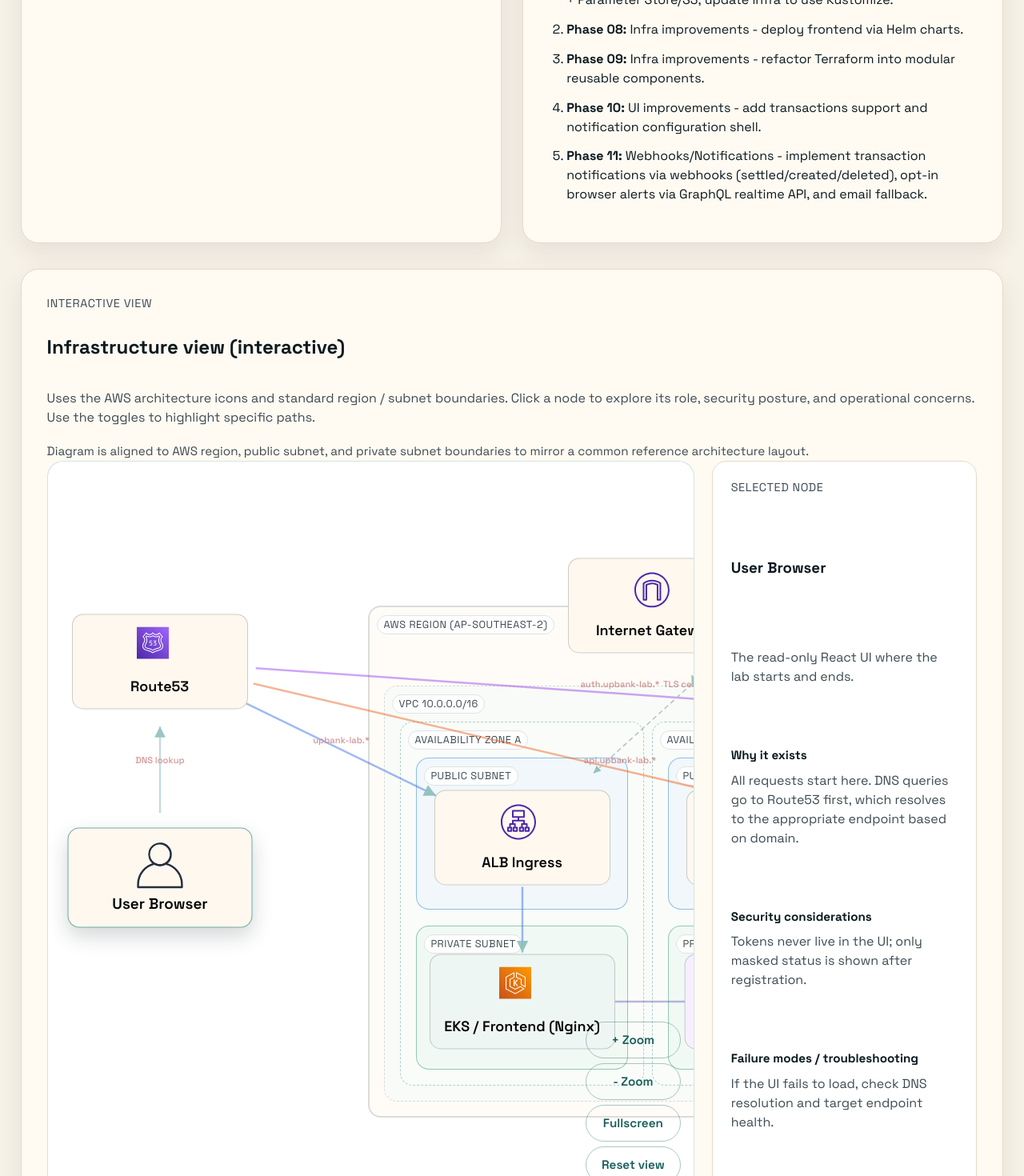
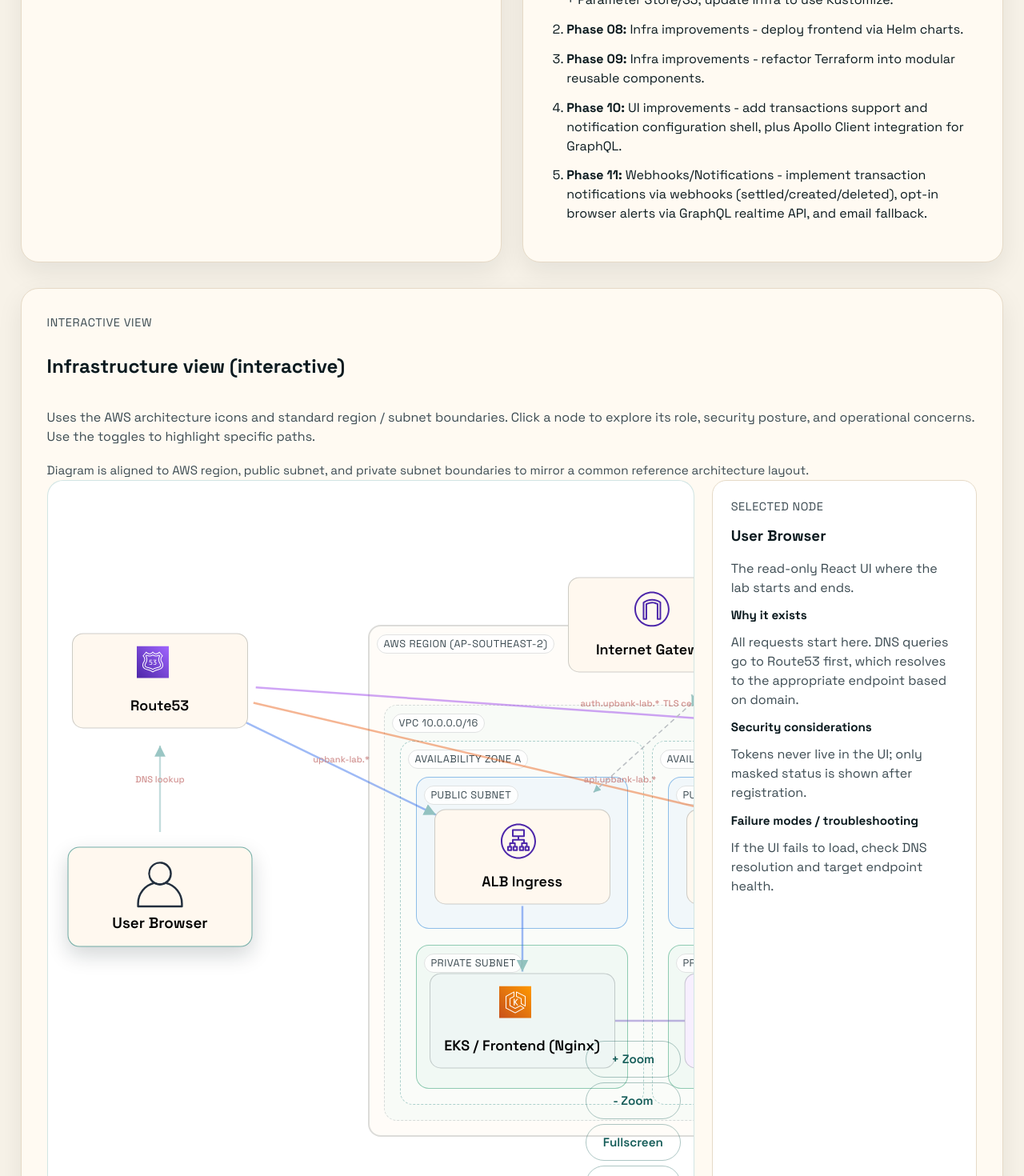
Before and after one commit to alanlima/upbank-aws-lab, a React (Vite) app in the folder app/: page / in a window 1280 px wide. Shown: the part 2340-3810 px from the top of the page at 80% size. Built offline with nearby package versions, Linux system fonts and the light colour scheme.

Commit message:
fix code issues

```diff
--- a/app/src/pages/LandingZonePage.css
+++ b/app/src/pages/LandingZonePage.css
@@ -327,17 +327,32 @@
   border-radius: 18px;
   border: 1px solid var(--border);
   padding: 1.4rem;
-  display: grid;
-  gap: 0.9rem;
+  display: flex;
+  flex-direction: column;
+  gap: 0.5rem;
 }
 
 .node-details h3 {
   margin: 0.2rem 0 0.4rem;
 }
 
+.node-details p {
+  margin: 0;
+}
+
+.detail-section {
+  display: flex;
+  flex-direction: column;
+  gap: 0.35rem;
+}
+
 .detail-section h4 {
   margin: 0.2rem 0 0.3rem;
   font-size: 0.95rem;
+}
+
+.detail-section p {
+  margin: 0;
 }
 
 .diagram-zone {
--- a/app/src/pages/LandingZonePage.tsx
+++ b/app/src/pages/LandingZonePage.tsx
@@ -2,7 +2,7 @@
 import type { PointerEvent as ReactPointerEvent, WheelEvent as ReactWheelEvent } from 'react'
 import './LandingZonePage.css'
 import { architectureConfig } from '../config/architecture'
-import type { ArchitectureEdge, ArchitectureNode } from '../config/architecture'
+import type { ArchitectureGroup, ArchitectureNode } from '../config/architecture'
 import {
   AwsAlbIcon,
   AwsApiGatewayIcon,
@@ -142,6 +142,9 @@
           </div>
           <ul className="learning-list">
             <li>
+              <strong>Frontend:</strong> ReactJS SPA patterns and state flow
+            </li>
+            <li>
               <strong>AuthN/AuthZ:</strong> Cognito, JWT, and protected UI flows
             </li>
             <li>
@@ -216,7 +219,7 @@
             </li>
             <li>
               <strong>Phase 10:</strong> UI improvements - add transactions support and
-              notification configuration shell.
+              notification configuration shell, plus Apollo Client integration for GraphQL.
             </li>
             <li>
               <strong>Phase 11:</strong> Webhooks/Notifications - implement transaction
@@ -358,8 +361,6 @@
     event.currentTarget.releasePointerCapture(event.pointerId)
   }
 
-  const isHighlighted = () => true
-
   const getEdgePoints = (from: ArchitectureNode, to: ArchitectureNode) => {
     const dx = to.x - from.x
     const dy = to.y - from.y
@@ -457,7 +458,7 @@
                 })}
             </svg>
             {nodes.map((node) => {
-              const highlighted = isHighlighted(node.group)
+              const highlighted = true; // Future: add filtering/highlighting logic
               const isActive = node.id === selectedNodeId
               const Icon = node.icon ? iconMap[node.icon as keyof typeof iconMap] : null
               return (
```
